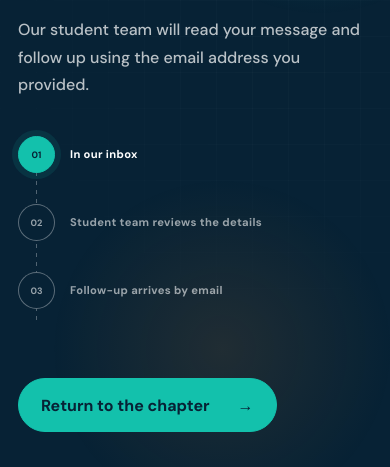
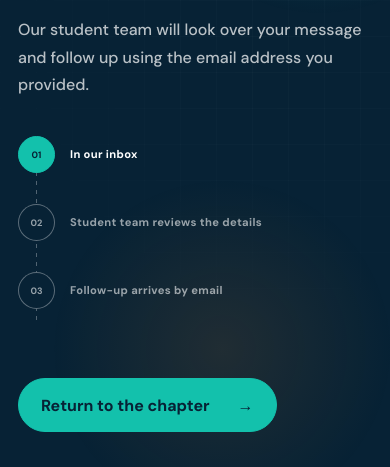
Before and after one commit to killarneystemfellowship/killarneystemfellowship.github.io, a plain HTML site: page thanks/index.html in a window 390 px wide. Shown: the part 360-827 px from the top of the page. Drawn offline with Linux system fonts and the light colour scheme.

Commit message:
Refine thank-you follow-up timeline

```diff
--- a/page-visuals.css
+++ b/page-visuals.css
@@ -1968,6 +1968,10 @@
   }
 
   .next-steps li strong { max-width: none; }
+
+  .next-steps li.is-complete > span {
+    box-shadow: none;
+  }
 }
 
 @media (max-width: 520px) {
--- a/thanks/index.html
+++ b/thanks/index.html
@@ -102,7 +102,7 @@
       <section class="thanks-copy">
         <p class="eyebrow">You’re all set</p>
         <h1 id="thanks-title">Thanks for reaching out.</h1>
-        <p>Our student team will read your message and follow up using the email address you provided.</p>
+        <p>Our student team will look over your message and follow up using the email address you provided.</p>
 
         <ol class="next-steps" aria-label="What happens next">
           <li class="is-complete"><span>01</span><strong>In our inbox</strong></li>
```
